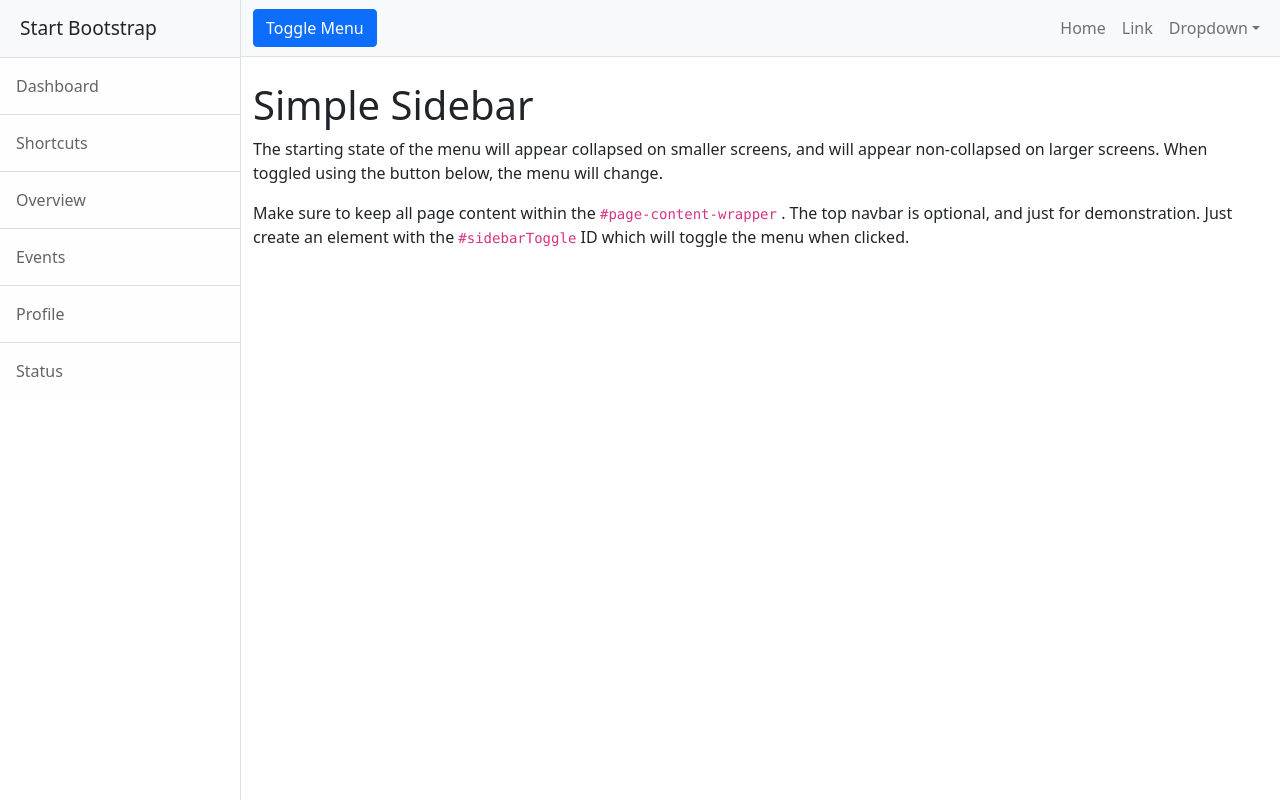
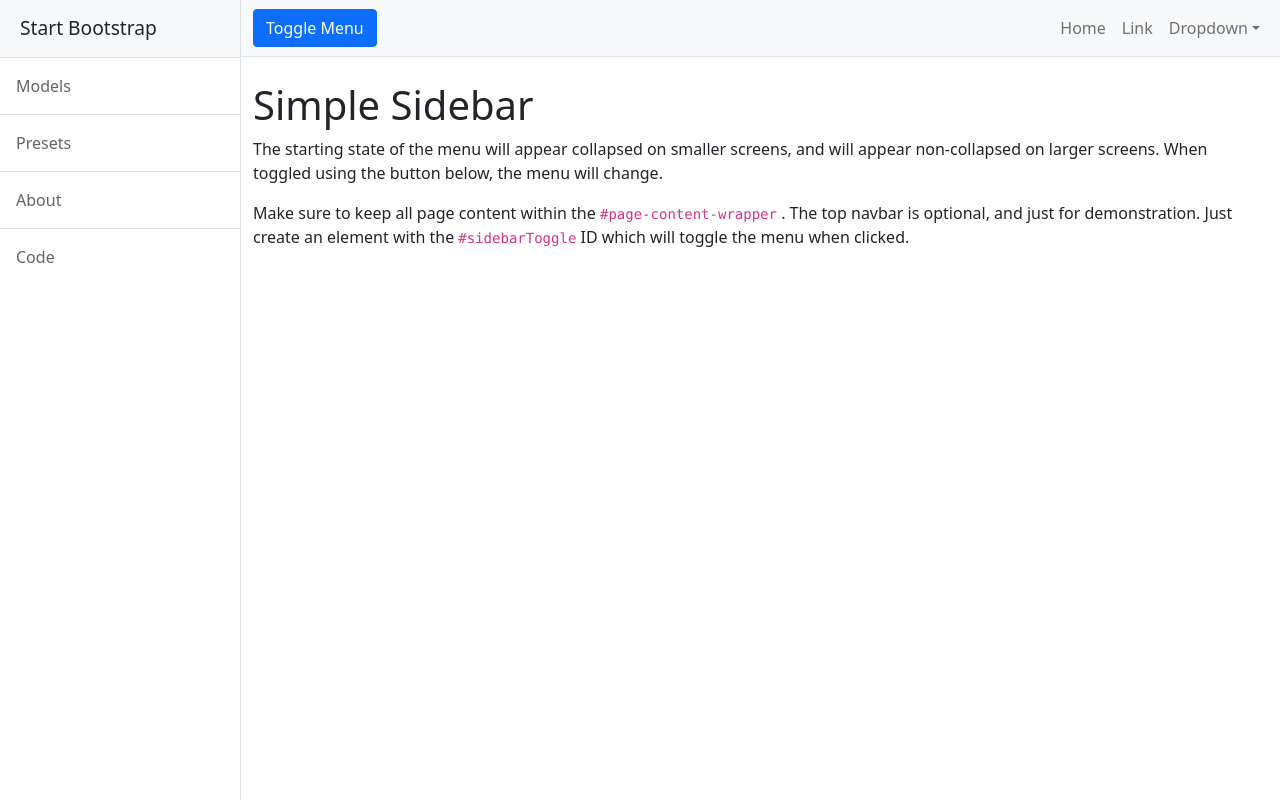
Before and after one commit to Limesack/CSound_Webpage_Test, a plain HTML site: page index.html in a window 1280 px wide. Drawn offline with nearby package versions, Linux system fonts and the light colour scheme.

Commit message:
Updated sidebar

```diff
--- a/index.html
+++ b/index.html
@@ -17,12 +17,10 @@
             <div class="border-end bg-white" id="sidebar-wrapper">
                 <div class="sidebar-heading border-bottom bg-light">Start Bootstrap</div>
                 <div class="list-group list-group-flush">
-                    <a class="list-group-item list-group-item-action list-group-item-light p-3" href="#!">Dashboard</a>
-                    <a class="list-group-item list-group-item-action list-group-item-light p-3" href="#!">Shortcuts</a>
-                    <a class="list-group-item list-group-item-action list-group-item-light p-3" href="#!">Overview</a>
-                    <a class="list-group-item list-group-item-action list-group-item-light p-3" href="#!">Events</a>
-                    <a class="list-group-item list-group-item-action list-group-item-light p-3" href="#!">Profile</a>
-                    <a class="list-group-item list-group-item-action list-group-item-light p-3" href="#!">Status</a>
+                    <a class="list-group-item list-group-item-action list-group-item-light p-3" href="#!">Models</a>
+                    <a class="list-group-item list-group-item-action list-group-item-light p-3" href="#!">Presets</a>
+                    <a class="list-group-item list-group-item-action list-group-item-light p-3" href="#!">About</a>
+                    <a class="list-group-item list-group-item-action list-group-item-light p-3" href="#!">Code</a>
                 </div>
             </div>
             <!-- Page content wrapper-->
```
